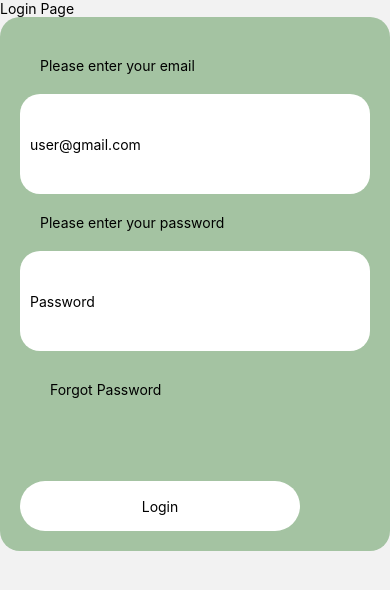
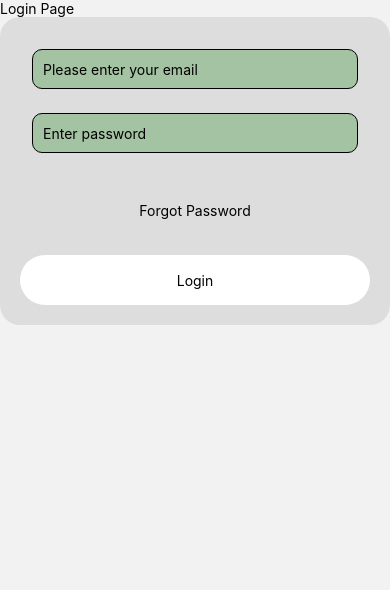
Before and after one commit to liza1212/Ghumgham-Mobile-App, a React Native app: screen /Login in a window 390 px wide. Shown: the top 590 px of the page. Built offline with nearby package versions, Linux system fonts and the light colour scheme.

Commit message:
login and register almost done

```diff
--- a/screens/Login.js
+++ b/screens/Login.js
@@ -12,24 +12,18 @@ const LoginContainer=()=>{
         }
     return (
         <View style={style1.container}>
-            <Text style={style1.headingForInput}>Please enter your email</Text>
 
             <TextInput
                 style={style1.text_input}
-                placeholder="user@gmail.com"
+                placeholder="Please enter your email"
                 onChange={text => setemail({ text })}
                 value={email}/>
-
-            <Text
-                style={style1.headingForInput}>
-                Please enter your password
-            </Text>
 
             <TextInput
                 style={style1.text_input}
                 value={password}
                 onChange={text=>setpassword({text})}
-                placeholder="Password"/>
+                placeholder="Enter password"/>
 
             <TouchableOpacity
                 style={style1.forgot_button}>
@@ -48,29 +42,33 @@ const LoginContainer=()=>{
 const style1 = StyleSheet.create({
     container:{
         margintop:100,
-        backgroundColor:"#a4c3a2",
+        backgroundColor:"#DDDDDD",
         borderRadius:20,
         padding:20
     },
     text_input:{
-        height:100,
-        padding: 10,
-        alignItems:"center",
-        justifyContent:"center",
-        borderRadius:20,
-        backgroundColor:"white"
+        height: 40,
+      margin: 12,
+      borderWidth: 1,
+      padding: 10,
+      borderRadius: 10,
+      backgroundColor:"#a4c3a2"
     },
     forgot_button: {
+        position:"relative",
+        justifyContent:"center",
+        alignItems:"center",
         height: 30,
         margin: 30,
+        borderRadius:15
     },
     login_button: {
-        width:"80%",
+        position:"relative",
+        width:"100%",
         borderRadius:25,
         height:50,
         alignItems:"center",
         justifyContent:"center",
-        marginTop:40,
         backgroundColor:"white",
     },
     headingForInput:{
```
